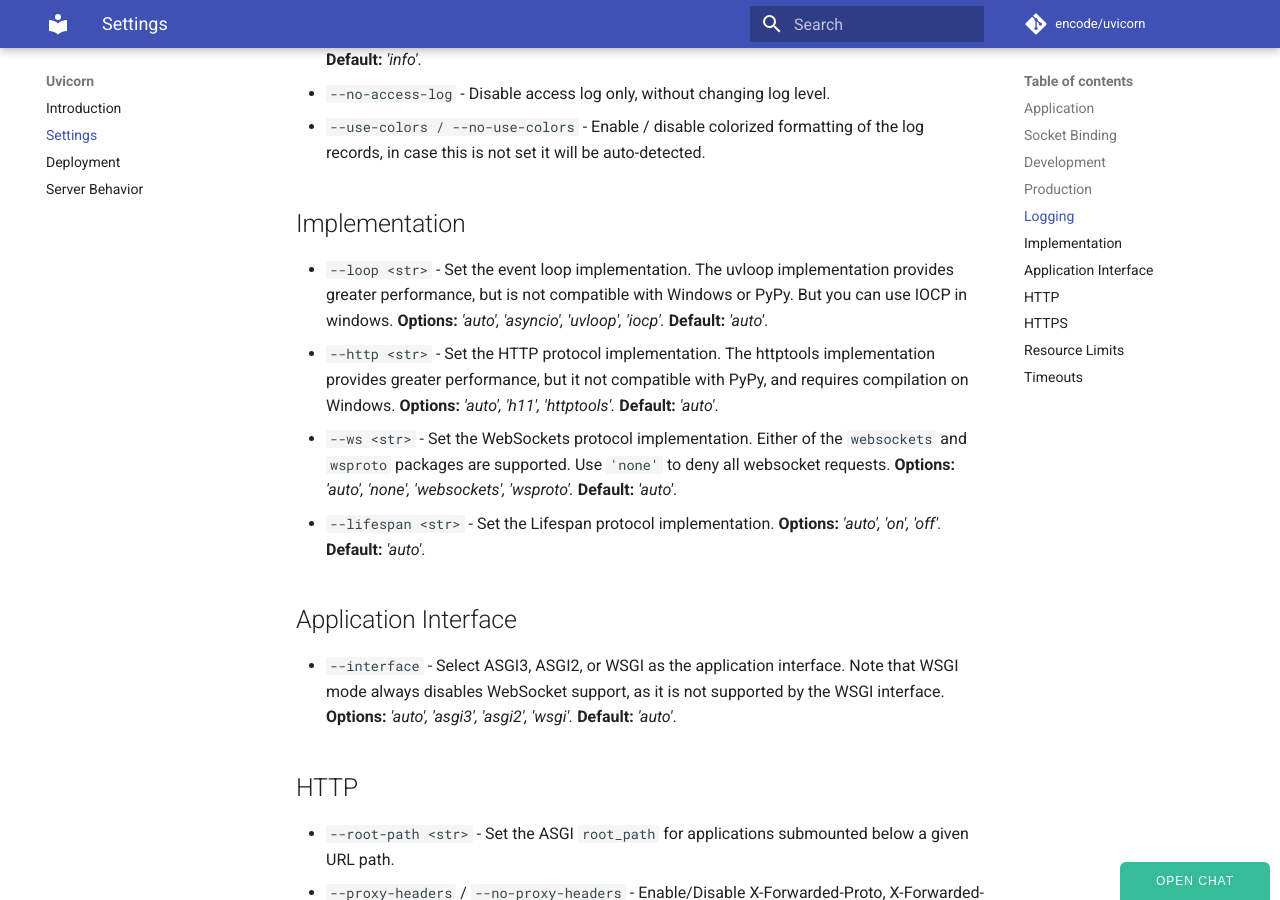
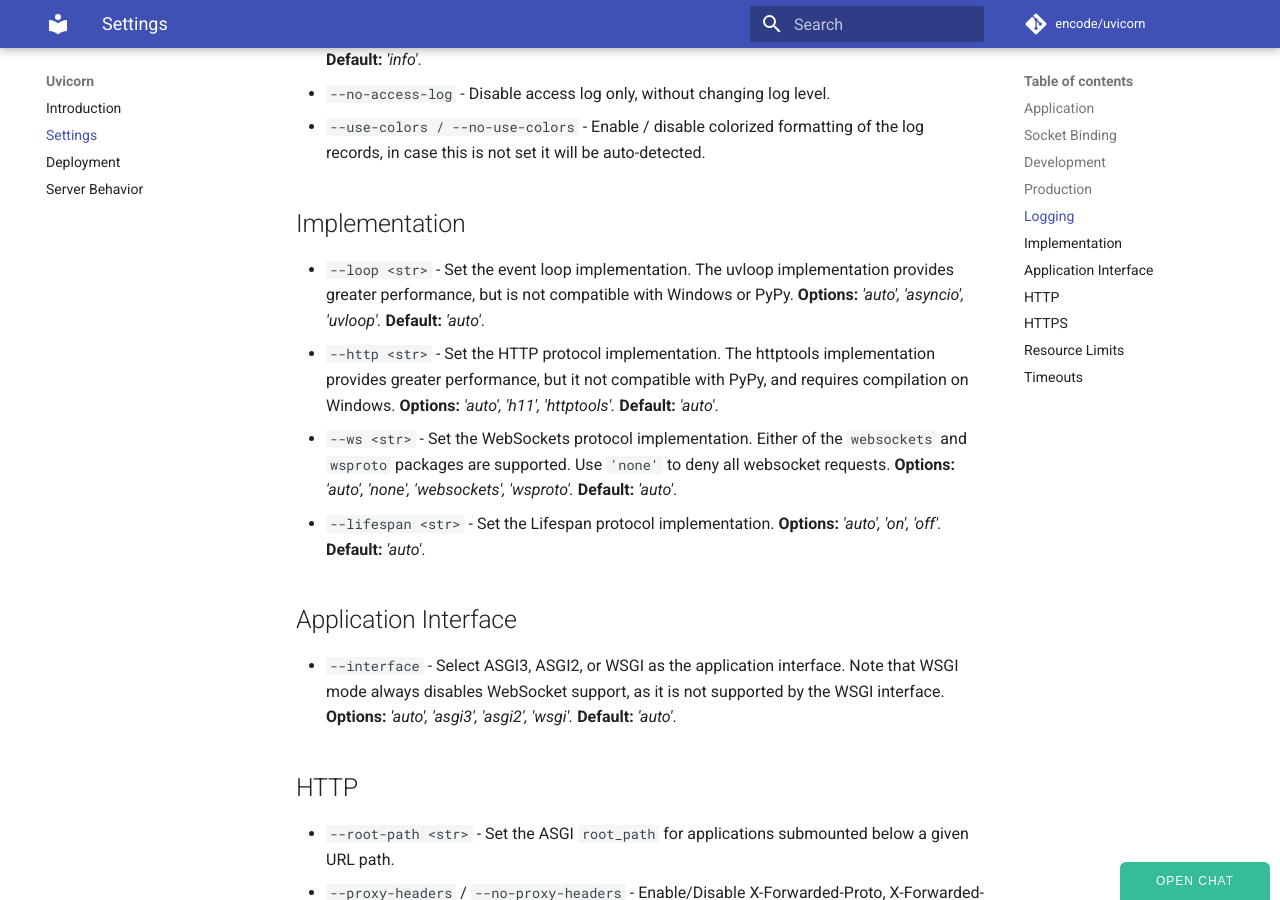
Before and after one commit to encode/uvicorn, an MkDocs documentation site: the page built from docs/settings.md, in a window 1280 px wide and 900 px high, scrolled down 1304 px. Built offline with MkDocs 1.6.1 and Material for MkDocs 9.7.7, drawn with Linux system fonts in a browser that asks for light colours; comment, search, counter and statistics services are not loaded; old or Windows-style settings are respelled for this version of MkDocs.

Commit message:
Removing iocp mentions from documentation (#692)

```diff
--- a/docs/settings.md
+++ b/docs/settings.md
@@ -40,7 +40,7 @@
 
 ## Implementation
 
-* `--loop <str>` - Set the event loop implementation. The uvloop implementation provides greater performance, but is not compatible with Windows or PyPy. But you can use IOCP in windows. **Options:** *'auto', 'asyncio', 'uvloop', 'iocp'.* **Default:** *'auto'*.
+* `--loop <str>` - Set the event loop implementation. The uvloop implementation provides greater performance, but is not compatible with Windows or PyPy. **Options:** *'auto', 'asyncio', 'uvloop'.* **Default:** *'auto'*.
 * `--http <str>` - Set the HTTP protocol implementation. The httptools implementation provides greater performance, but it not compatible with PyPy, and requires compilation on Windows. **Options:** *'auto', 'h11', 'httptools'.* **Default:** *'auto'*.
 * `--ws <str>` - Set the WebSockets protocol implementation. Either of the `websockets` and `wsproto` packages are supported. Use `'none'` to deny all websocket requests. **Options:** *'auto', 'none', 'websockets', 'wsproto'.* **Default:** *'auto'*.
 * `--lifespan <str>` - Set the Lifespan protocol implementation. **Options:** *'auto', 'on', 'off'.* **Default:** *'auto'*.
```
Also changed, not shown: docs/deployment.md (+1 -1 lines), docs/index.md (+1 -1 lines).
